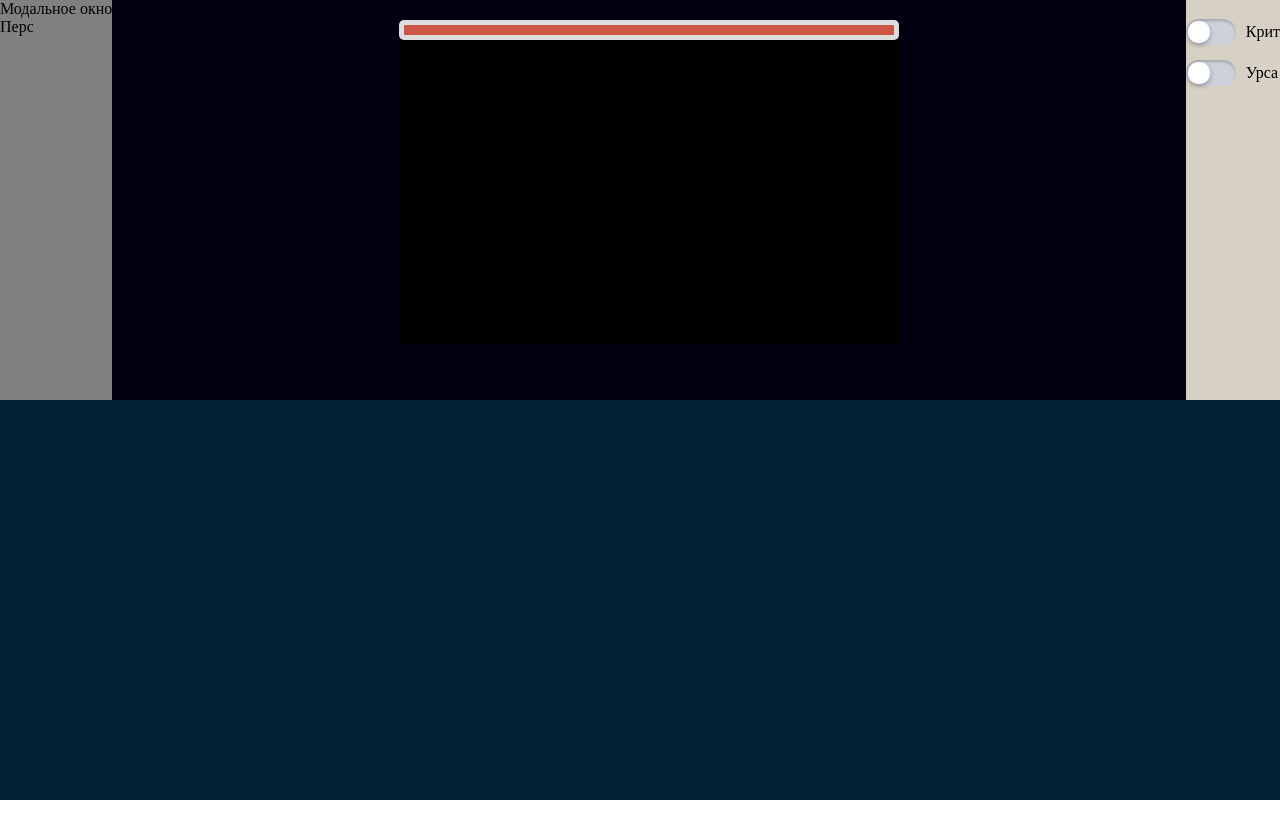
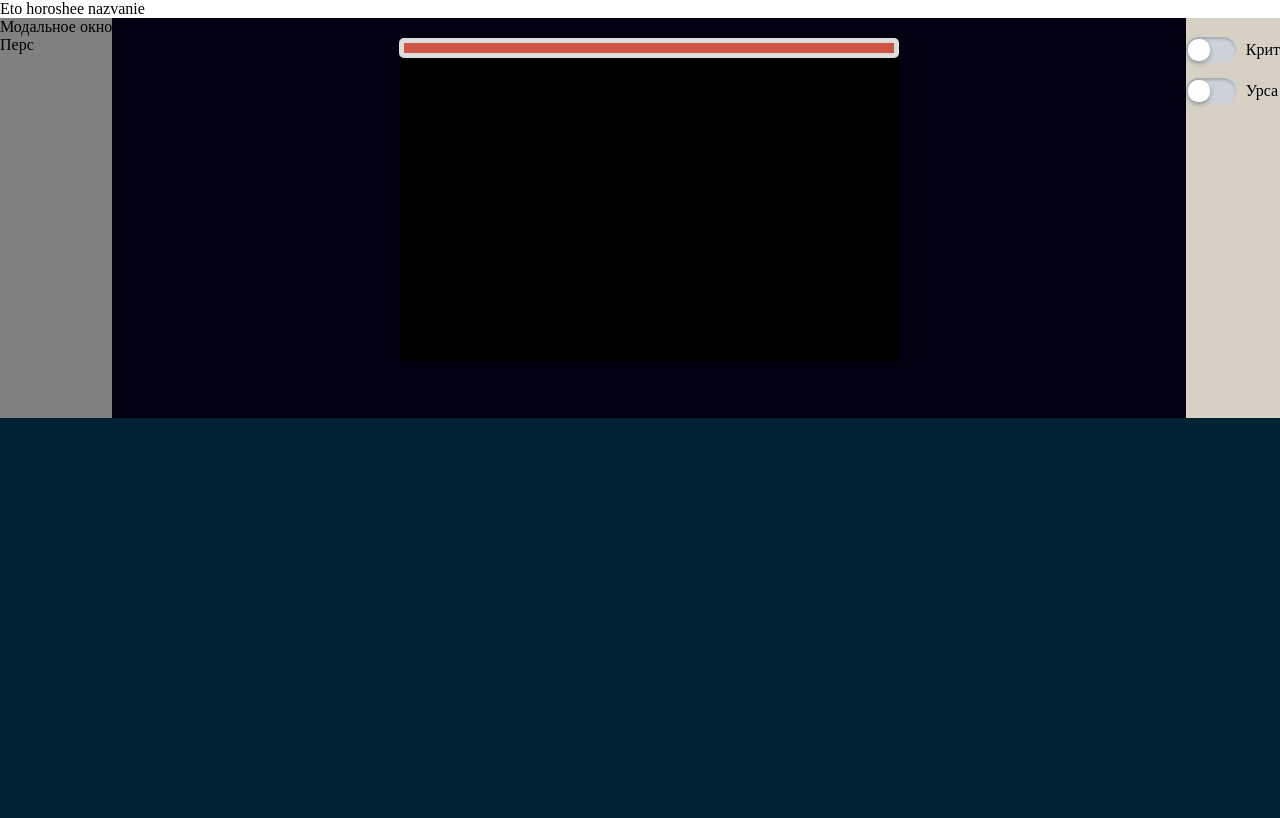
Before and after one commit to SFuwka/mechGame, a plain HTML site: page index.html in a window 1280 px wide. Drawn offline with Linux system fonts and the light colour scheme.

Commit message:
nazvanie
novi teg <p> s imenem horoshim

```diff
--- a/index.html
+++ b/index.html
@@ -9,6 +9,7 @@
 	<link rel="stylesheet" href="css/style.css">
   </head>
   <body>
+  <p>Eto horoshee nazvanie</p>
     <div class="mainContainer">
       <div class="interface">
         <div class="menu" id="menu">
```
